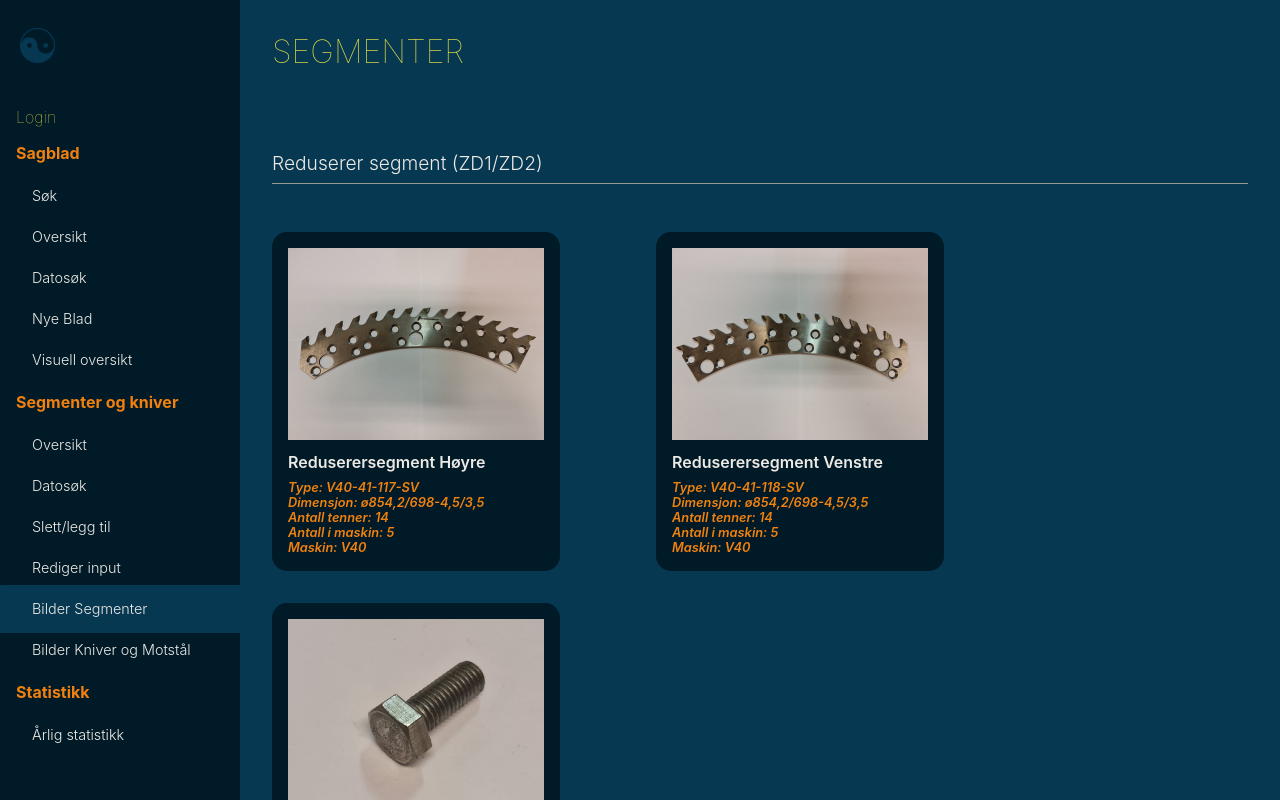
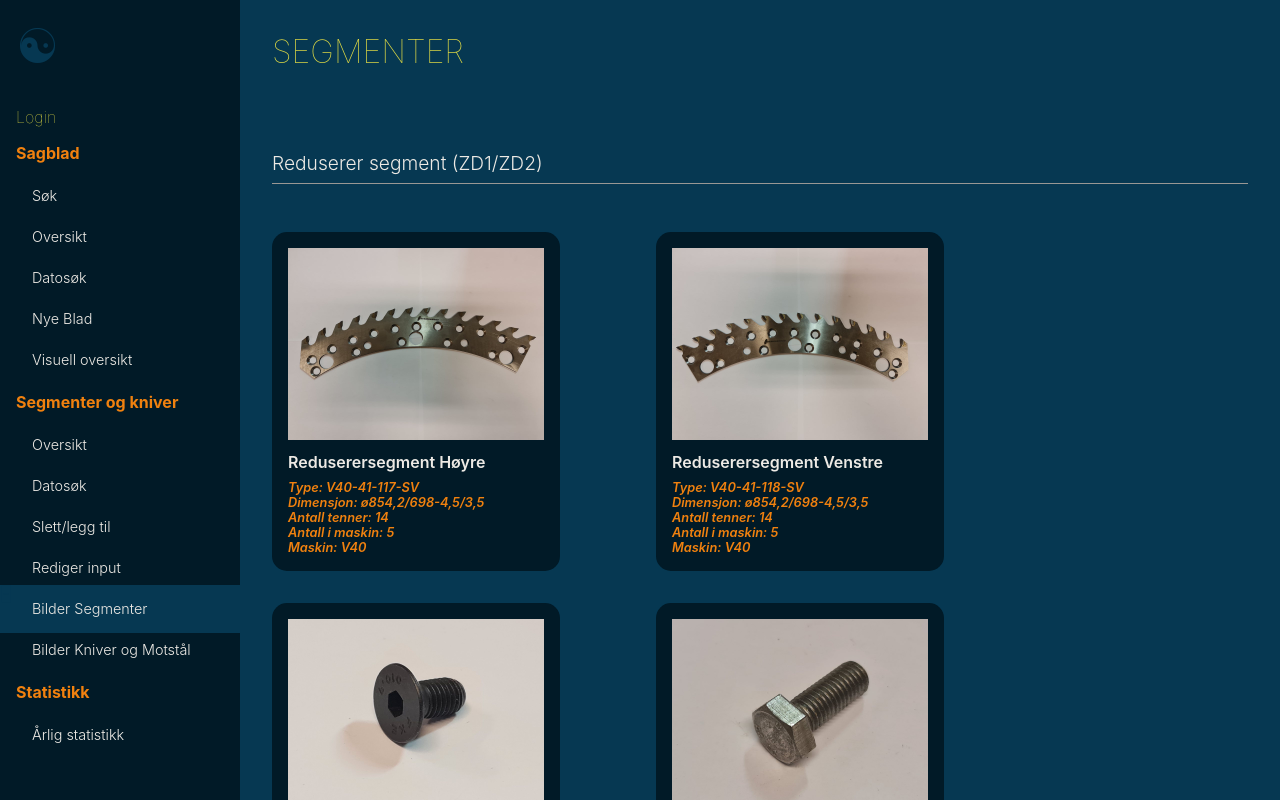
Before and after one commit to KjetilOverby/sliperi, a Next.js app: page /segmentoversiktvisuell in a window 1280 px wide. Built offline with nearby package versions, Linux system fonts and the light colour scheme; no server answers.

Commit message:
skruer update

```diff
--- a/src/components/segmenter/SegmenterMainPage.jsx
+++ b/src/components/segmenter/SegmenterMainPage.jsx
@@ -47,6 +47,15 @@ const SegmenterMainPage = () => {
             dName={tools && tools[1].type}
             antall={tools && tools[1].antall}
             art={tools && tools[1].art}
+          />
+          <ToolImageCard
+            img={vp34SegmentSkrue}
+            title="Skrue til distansekloss"
+            type=""
+            dim="M8x16 5mm unbraco senk"
+            antTenner=""
+            antMaskin="160"
+            maskin=" V40"
           />
           <ToolImageCard
             img={v40segmentBolt}
@@ -126,7 +135,7 @@ const SegmenterMainPage = () => {
             img={vp34SegmentSkrue}
             title="Skrue til fres2 segmenter"
             type=""
-            dim="M10x20 6mm unbraco"
+            dim="M10x20 6mm unbraco senk"
             antTenner=""
             antMaskin="32"
             maskin=" VP34"
@@ -163,7 +172,7 @@ const SegmenterMainPage = () => {
             img={vp34SegmentSkrue}
             title="Skrue til fres 3 segmenter"
             type=""
-            dim="M10x20 6mm unbraco"
+            dim="M10x20 6mm unbraco senk"
             antTenner=""
             antMaskin="32"
             maskin=" VP48"
```
Also changed, not shown: src/components/kniver/KniverOversiktVisuell.jsx (+15 -5 lines).
